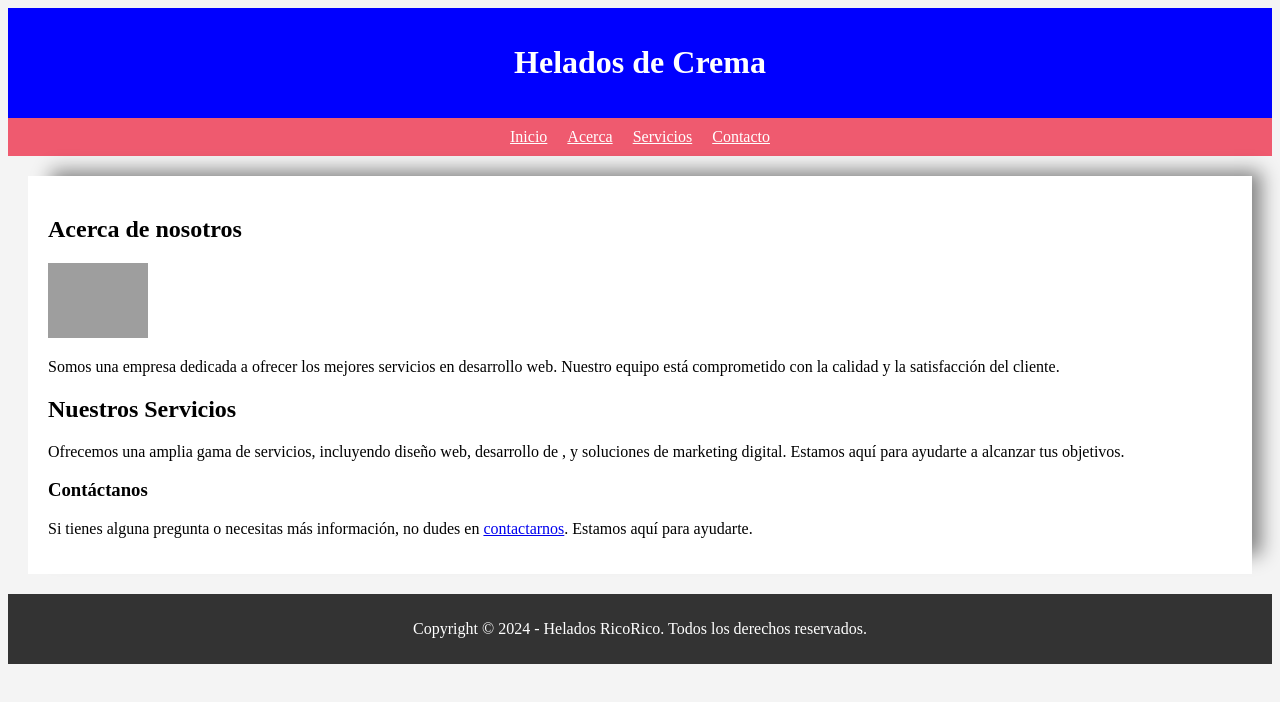
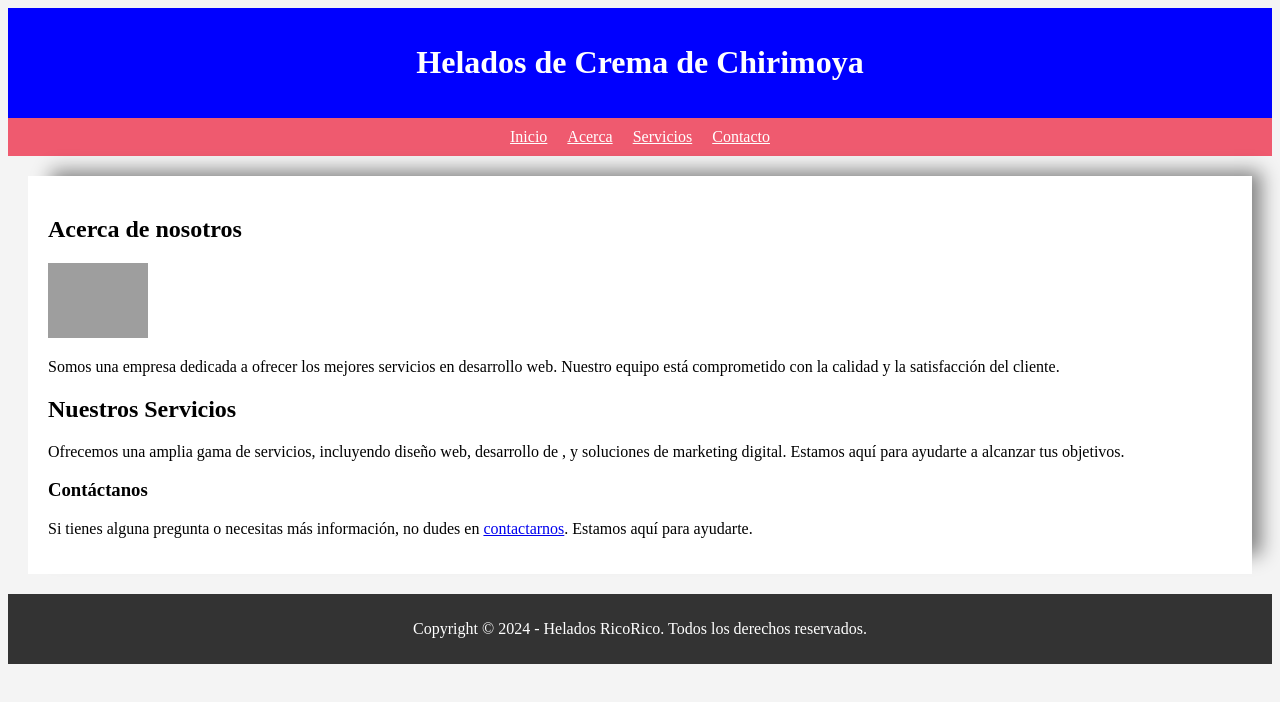
Before and after one commit to arensrojas/helados, a plain HTML site: page index.html in a window 1280 px wide. Drawn offline with Linux system fonts and the light colour scheme; grey boxes are pictures that could not be loaded.

Commit message:
Update index.html

```diff
--- a/index.html
+++ b/index.html
@@ -54,7 +54,7 @@
 <!-- esta linea es un comentario-->
 <body>
     <header>
-        <h1>Helados de Crema</h1>
+        <h1>Helados de Crema de Chirimoya</h1>
     </header>
 
     <nav>
```
